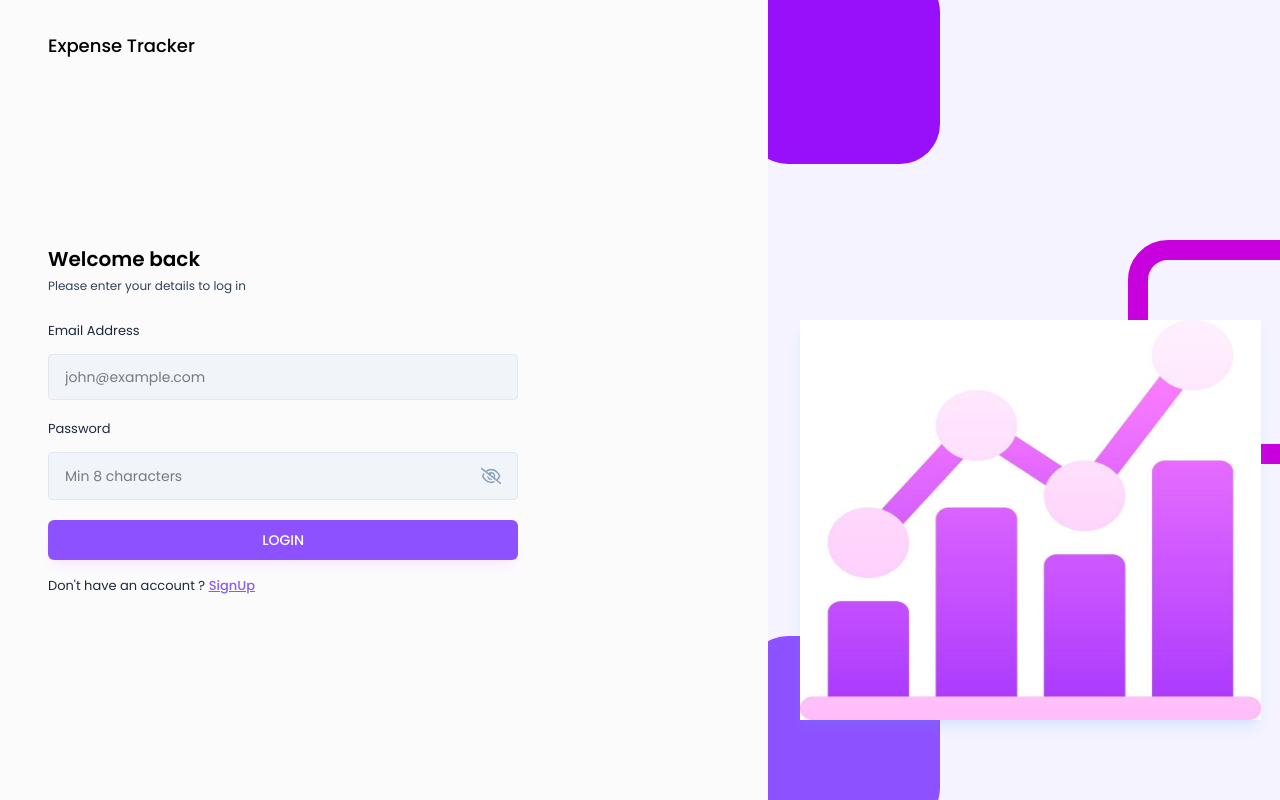
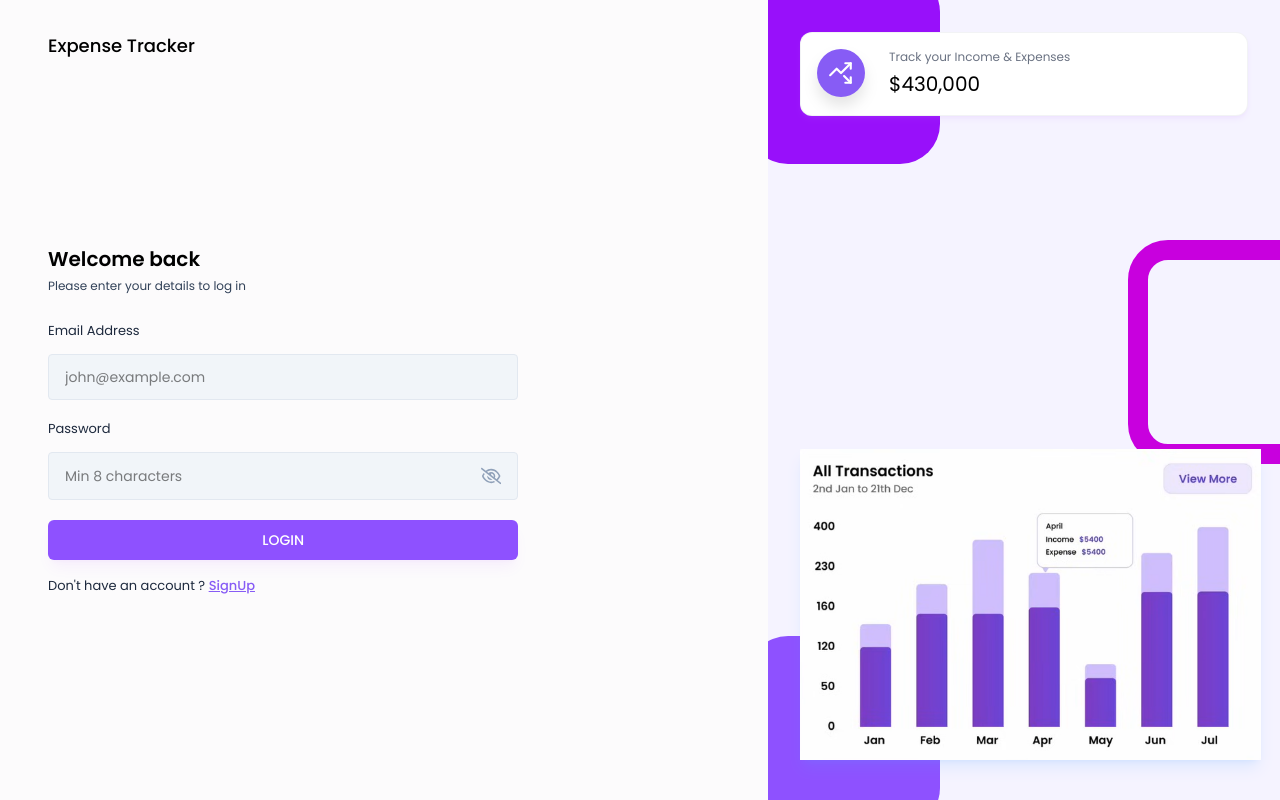
Before and after one commit to om-muddapur7/AI-Expense-Tracker, a React (Vite) app in the folder frontend/expense_tracker/: page /login in a window 1280 px wide. Built offline with nearby package versions, Linux system fonts and the light colour scheme; a web font is replaced by a local one.

Commit message:
updated login-pic

```diff
--- a/frontend/expense_tracker/src/components/Layouts/Authlayout.jsx
+++ b/frontend/expense_tracker/src/components/Layouts/Authlayout.jsx
@@ -1,5 +1,6 @@
 import React from 'react'
-import CARD from '../../assets/images/login-card.jpg'
+import CARD from '../../assets/images/login-2.png'
+import { LuTrendingUp, LuTrendingUpDown } from 'react-icons/lu'
 
 const Authlayout = ({children}) => {
   return (
@@ -9,7 +10,6 @@ const Authlayout = ({children}) => {
         {children}
       </div>
 
-
         <div className='hidden md:block w-[40vw] h-screen bg-violet-50 bg-auth-bg-img bg-cover bg-no-repeat bg-center overflow-hidden p-8 relative'>
             <div className='w-48 h-48 rounded-[40px] bg-purple-600 absolute -top-7 -left-5 ' />
 
@@ -17,11 +17,36 @@ const Authlayout = ({children}) => {
 
             <div className='w-48 h-48 rounded-[40px] bg-violet-500 absolute -bottom-7 -left-5' />
 
-            <img src={CARD} alt="" className='w-20 h-100 lg:w-[90%] absolute bottom-20 shadow-lg shadow-blue-400/15  ' />
+            <div className='grid grid-cols-1 z-20'>
+              <StatusInfoCard
+                icon={<LuTrendingUpDown/>}
+                label="Track your Income & Expenses"
+                value="430,000"
+                color="bg-primary"
+              />
+            </div>
+
+            <img src={CARD} alt="" className='w-64 lg:w-[90%] absolute bottom-10 shadow-lg shadow-blue-400/15  ' />
         </div>
 
     </div>
   )
 }
 
-export default Authlayout
+export default Authlayout;
+
+
+const StatusInfoCard = ({icon, label, value, color}) => {
+  return (
+    <div className='flex gap-6 bg-white p-4 rounded-xl shadow-md shadow-purple-400/10 border border-gray-200/50 z-10' >
+      <div className={`w-12 h-12 flex items-center justify-center text-[26px] text-white ${color} rounded-full drop-shadow-xl`}>
+        {icon}
+      </div>
+
+      <div>
+        <h6 className='text-xs text-gray-500 mb-1'>{label}</h6>
+        <span className='text-[20px]'>${value}</span>
+      </div>
+    </div>
+  )
+}
```
Also changed, not shown: frontend/expense_tracker/src/assets/images/login-2.png (added).
